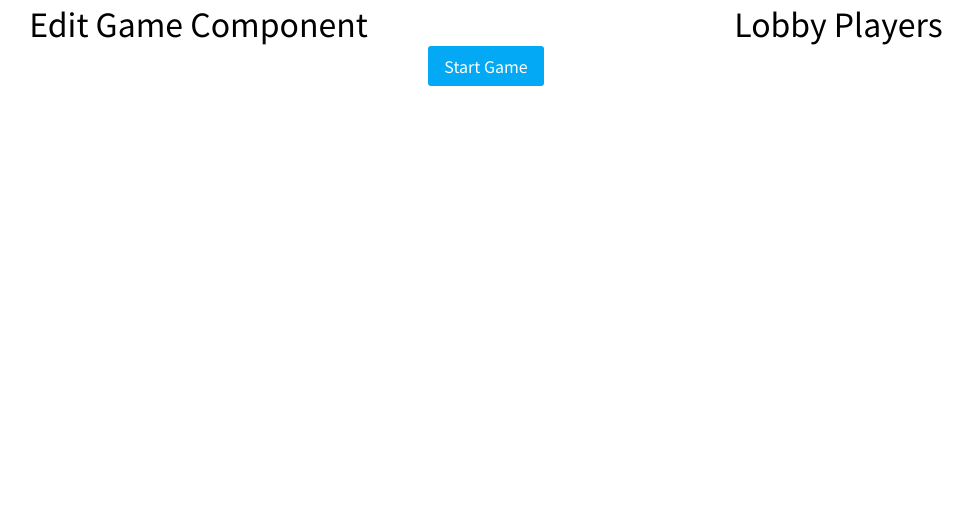
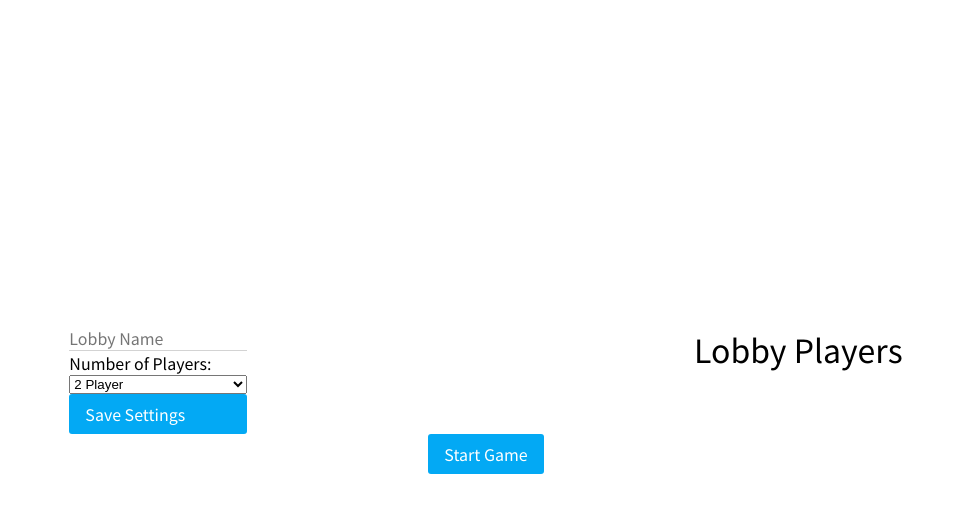
Before and after one commit to Wesley-Arrington/Multi-Go, a React (Create React App) app in the folder frontend/: page /#/lobby in a window 1280 px wide. Shown: the top 512 px of the page, without its empty margins (154-1127 px from the left). Built offline with nearby package versions, Linux system fonts and the light colour scheme.

Commit message:
lobby page work

```diff
--- a/frontend/src/components/default_styling/style.css
+++ b/frontend/src/components/default_styling/style.css
@@ -47,6 +47,13 @@ p {
     flex-direction: column;
 }
 
+.simple-column-center-y {
+    display: flex;
+    flex-direction: column;
+    justify-content: center;
+    height: 100vh;
+}
+
 .simple-column-x-center {
     display: flex;
     flex-direction: column;
@@ -54,6 +61,14 @@ p {
     justify-items: center;
     align-content: center; */
     align-items: center;
+}
+
+.simple-column-x-center-center-y {
+    display: flex;
+    flex-direction: column;
+    justify-content: center;
+    align-items: center;
+    height: 100vh;
 }
 
 .simple-row {
--- a/frontend/src/components/lobby/edit_game/edit_game.jsx
+++ b/frontend/src/components/lobby/edit_game/edit_game.jsx
@@ -3,8 +3,15 @@ import React, { Component } from 'react'
 export default class EditGame extends Component {
     render() {
         return (
-            <div>
-                <h1>Edit Game Component</h1>
+            <div className="simple-column">
+                <input className="edit-game-input-text" placeholder="Lobby Name" type="text" name="" id=""/>
+                <label htmlFor=""> Number of Players:
+                </label>
+                <select name="" id="">
+                    <option value="American">2 Player</option>
+                    <option value="Andean">3 Player</option>
+                </select>
+                <button className="blue-button"> Save Settings </button>
             </div>
         )
     }
--- a/frontend/src/components/lobby/lobby.jsx
+++ b/frontend/src/components/lobby/lobby.jsx
@@ -7,7 +7,7 @@ export default class Lobby extends Component {
 
     render() {
         return (
-            <div className="simple-column-x-center">
+            <div className="simple-column-x-center-center-y">
                 <div className="simple-row-space-between">
                     <EditGame />
                     <LobbyPlayers />
--- a/frontend/src/components/splash/lobby_rows/lobby.css
+++ b/frontend/src/components/splash/lobby_rows/lobby.css
@@ -28,3 +28,7 @@
 #splash-page-join-lobby-button {
 
 }
+
+.edit-game-input-text {
+    border-bottom: 1px solid lightgray;
+}
```
